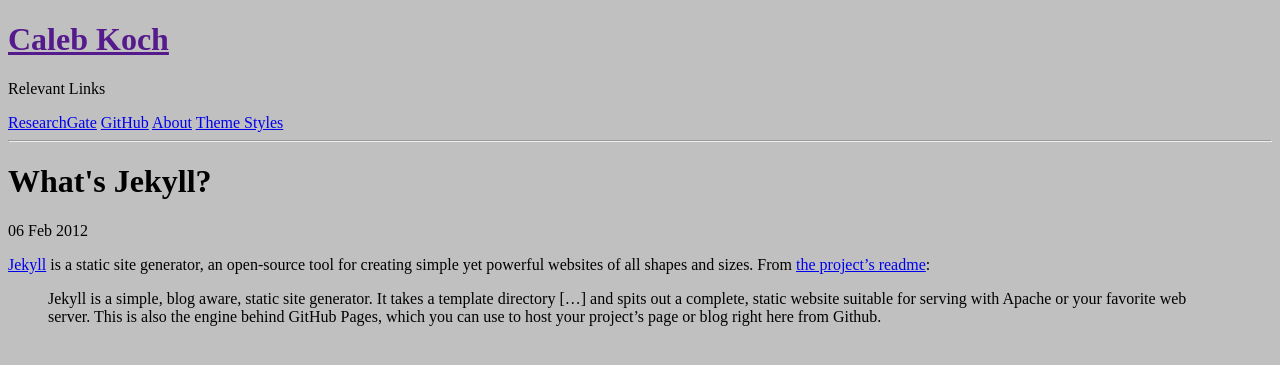
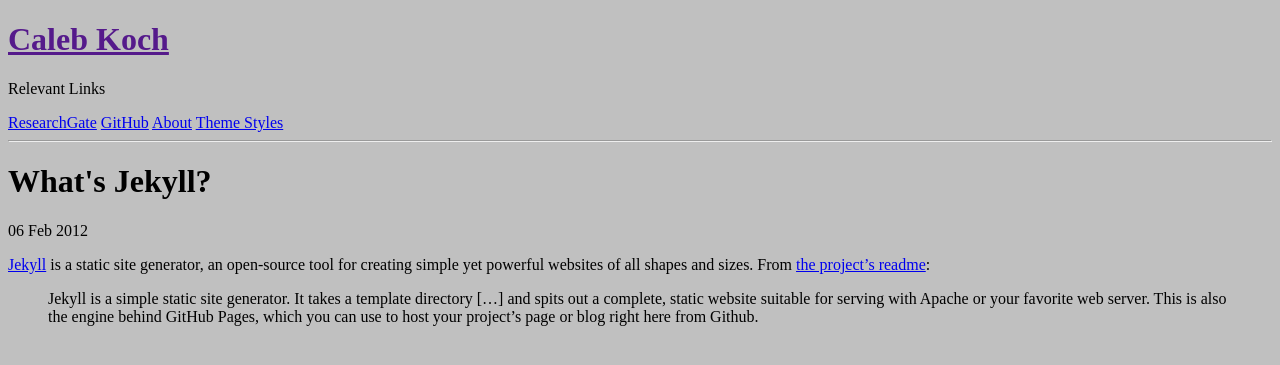
Before and after one commit to cakoch10/cakoch10.github.io, a Jekyll site: the page built from _posts/2012-02-06-whats-jekyll.md, in a window 1280 px wide. Shown: the top 365 px of the page. Built offline with Jekyll 4.4.1, drawn with Linux system fonts in a browser that asks for light colours; Markdown is read by kramdown in place of the engine named in the settings.

Commit message:
Update 2012-02-06-whats-jekyll.md

```diff
--- a/_posts/2012-02-06-whats-jekyll.md
+++ b/_posts/2012-02-06-whats-jekyll.md
@@ -5,4 +5,4 @@ title: What's Jekyll?
 
 [Jekyll](http://jekyllrb.com) is a static site generator, an open-source tool for creating simple yet powerful websites of all shapes and sizes. From [the project's readme](https://github.com/mojombo/jekyll/blob/master/README.markdown):
 
-  > Jekyll is a simple, blog aware, static site generator. It takes a template directory [...] and spits out a complete, static website suitable for serving with Apache or your favorite web server. This is also the engine behind GitHub Pages, which you can use to host your project’s page or blog right here from Github.
+  > Jekyll is a simple static site generator. It takes a template directory [...] and spits out a complete, static website suitable for serving with Apache or your favorite web server. This is also the engine behind GitHub Pages, which you can use to host your project’s page or blog right here from Github.
```
